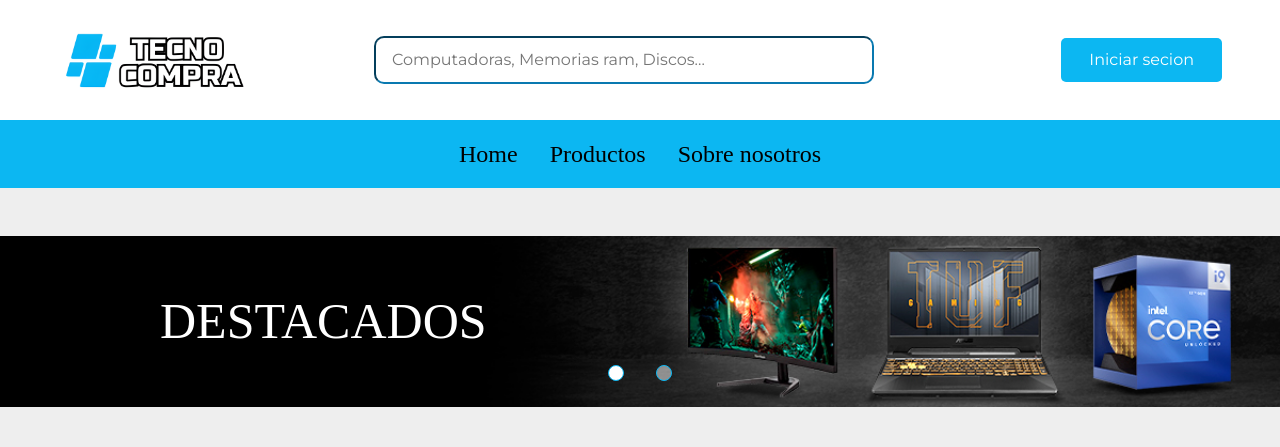
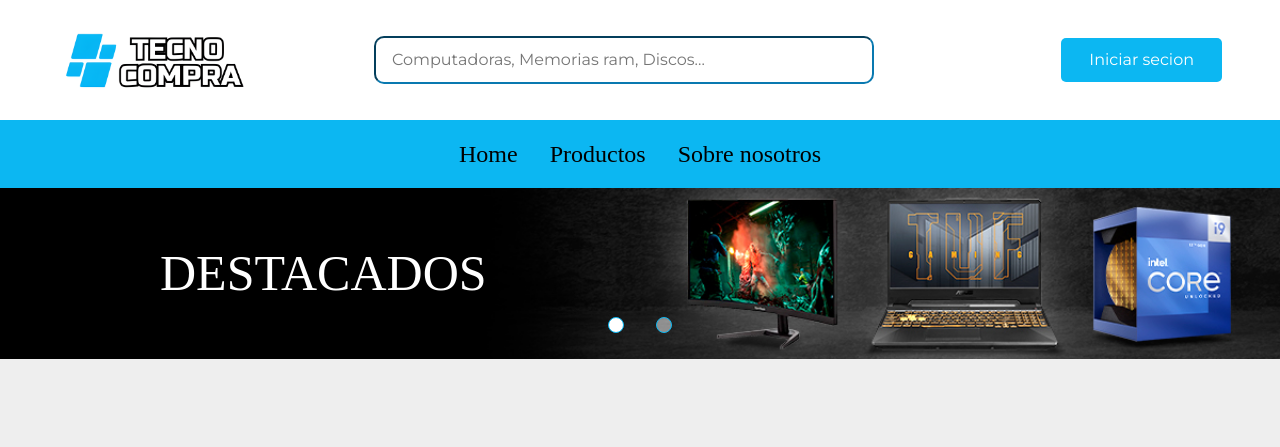
Before and after one commit to Ivanchuk03/Proyecto-e-commerce, a React (Vite) app in the folder Ecommerce/: page / in a window 1280 px wide. Shown: the top 447 px of the page. Built offline with nearby package versions, Linux system fonts and the light colour scheme; no server answers.

Commit message:
navbar-home-productos-header-footer-buscador-HECHOS

```diff
--- a/Ecommerce/src/App.jsx
+++ b/Ecommerce/src/App.jsx
@@ -19,8 +19,7 @@
         .then((res)=> (res.json()))
         .then((res)=> setProducts(res.products));
   },[]);
-  console.log(searchProduct)
-  console.log(product)
+
 
   return (
     <>
@@ -38,8 +37,6 @@
 
 
 
-
-
   )
 }
 
--- a/Ecommerce/src/Style/home.css
+++ b/Ecommerce/src/Style/home.css
@@ -9,8 +9,9 @@
     background-color: #eee;
     font-family: Montserrat;
     font-size: 25px;
-    margin: 3rem 0 6rem 0;
+    margin: 0 0 5rem 0;
 }
+
 .carousel-text{
     float: left;
     position: absolute;
```
